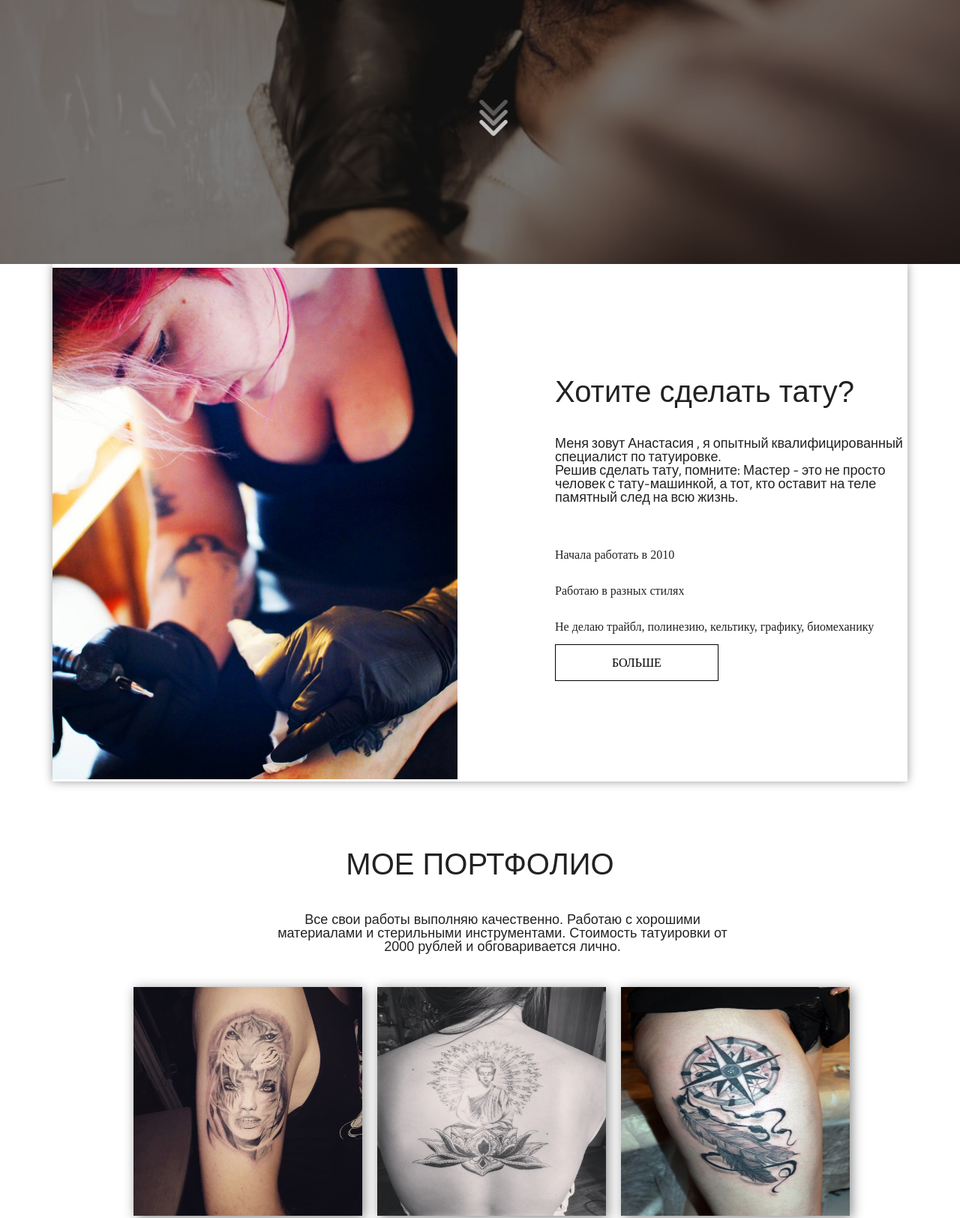
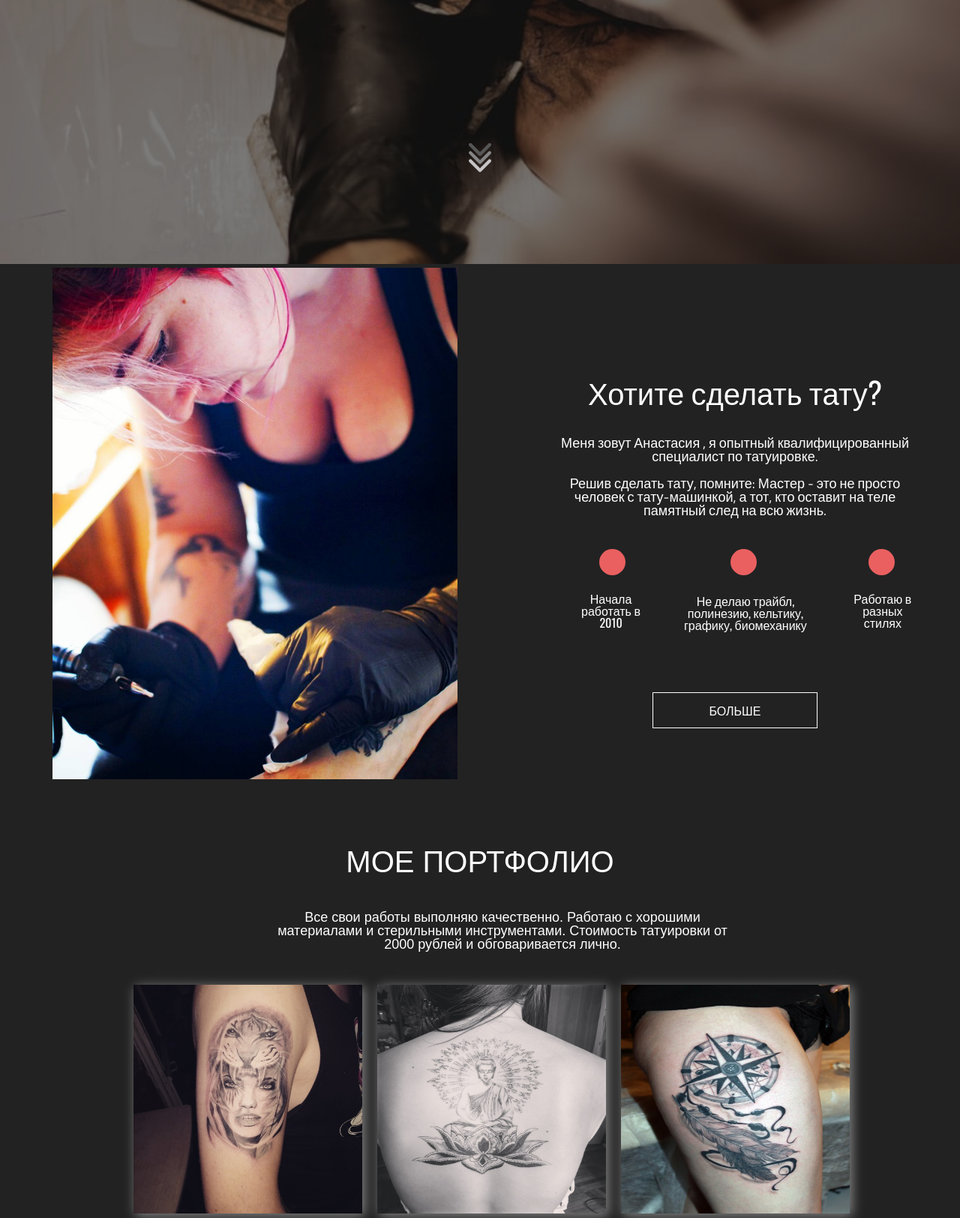
Before and after one commit to Flargoin/Tatoo.github.io, a plain HTML site: page index.html in a window 1280 px wide. Shown: the part 418-2042 px from the top of the page at 75% size. Drawn offline with nearby package versions, Linux system fonts and the light colour scheme.

Commit message:
Add files via upload

```diff
--- a/css/style.css
+++ b/css/style.css
@@ -1,6 +1,12 @@
+*{
+box-sizing: border-box;
+}
 html, body {padding:0; margin:0;}
 body{
     outline: none;
+    background-color: #222222;
+    color:#fff;
+    font-family: "Oswald", sans-serif;
 }
 .container{
     min-width: 1000px;
@@ -15,6 +21,7 @@ header{
     -webkit-background-size: cover;
     -o-background-size: cover;
     -moz-background-size: cover;
+    background-position: center;
 }
 header:after {
     content: '';
@@ -31,7 +38,7 @@ header:after {
     position: fixed;
     top: 0;
     display: flex;
-    justify-content: space-between;
+    justify-content: space-around;
     background:#000;
     background-size: cover;
     margin:0 auto;
@@ -57,7 +64,7 @@ header:after {
 }
 .logo span{
     font-size: 24px;
-    font-family: "Myriad Pro", sans-serif;
+
 }
 .logo a {
     color:#fff;
@@ -88,7 +95,7 @@ nav a:hover{
     color:#fff;
 }
 nav li a{
-    font-family: "Myriad Pro", sans-serif;
+
     font-size: 16px;
     color:#fff;
 
@@ -98,38 +105,41 @@ nav li a{
     z-index: 3;
     text-align: center;
     margin-left: 80px;
-    font-family: "Myriad Pro", sans-serif;
+
     font-size: 35px;
     color:#fff;
-    width: 1015px;
+    width: 90vw;
     padding-top: 300px;
     margin: 0 auto;
 }
 .features-block p{
     display: block;
     font-size: 30px;
-    font-family: "Myriad Pro",sans-serif;
     font-weight: 400;
 }
 .features-block h3{
     font-size: 35px;
-    font-family: "Myriad Pro",sans-serif;
+
     font-weight: 700;
     margin-bottom: 10px;
 }
+.features-btn {
+    text-align: center;
+    margin-top: 200px;
+}
 .features-btn img{
-    position: absolute;
-    top: 550px;
-    left: 500px;
-    width: 50px;
-    height: 50px;
+    width: 40px;
+    height: 40px;
+}
+.top{
+    min-width: 100vw;
 }
 
-.presentation{
+
+.presentation-inner{
     display: flex;
-    height: 690px;
-    box-shadow: 0px 0px 12px #999;
-    border: none;
+    margin:0 auto;
+    text-align: center;
 }
 .presentation-img img{
     width: 540px;
@@ -152,7 +162,6 @@ nav li a{
 }
 .presentation-title{
     font-size: 40px;
-    font-family: "Myriad", sans-serif;
     margin-bottom: 40px;
 }
 .presentation-descr{
@@ -163,23 +172,47 @@ nav li a{
     height: 120px;
 }
 .presentation-privilage{
+    display: flex;
     font-size: 18px;
     font-family: "Titillium Web",sans-serif;
     margin-bottom: 70px;
 }
+.presentation-privilege__inner{
+    display: flex;
+}
+.point{
+    width: 35px;
+    height: 35px;
+    border-radius: 50%;
+    background-color: #ea6060;
+    margin-left: 24px;
+    margin-bottom: 23px;
+}
+.point-2{
+width: 35px;
+height: 35px;
+border-radius: 50%;
+background-color: #ea6060;
+margin-left: 85px;
+margin-bottom: 26px;
+}
+
 .presentation-privilege li{
     margin-bottom: 32px;
+    margin-left: 35px;
 }
 .presentation-btn a{
     text-decoration: none;
-    color:#000;
+    color:#fff;
     padding: 15px 75px;
-    border:1px solid #000;
+    border:1px solid #fff;
     transition:0.3s;
+    margin-top: 50px;
+    display: inline-block;
 }
 .presentation-btn a:hover{
-    color:#fff;
-    background-color: #222;
+    color:#222;
+    background-color: #fff;
 }
 
 
@@ -214,7 +247,42 @@ nav li a{
     height: 305px;
     margin-left: 20px;
     box-shadow: 3px 3px 15px #888;
+
 }
+.portfolio-items a {
+    display: block;
+     position: relative;
+}
+.row-2 .item a{
+
+}
+.portfolio-items a:after {
+    content: '';
+     position: absolute;
+      top: 0; left: 0;
+       right: 0;
+        bottom: 0;
+         background: rgba(0,0,0,.5);
+         margin-left: 20px;
+           opacity: 0;
+        }
+
+.portfolio-items a:before {
+    content: '';
+    position: absolute;
+    top: 0; left: 0;
+    right: 0;
+    bottom: 0;
+    background-image: url(../img/magnifer.png);
+    background-repeat: no-repeat;
+    background-position: center;
+    opacity: 0;
+    transition: 1s;
+        }
+
+.portfolio-items a:hover:before,
+.portfolio-items a:hover:after { opacity: 1; }
+
 .row-1{
     margin-bottom: 120px;
     margin-left: 88px;
@@ -225,9 +293,9 @@ nav li a{
 }
 .portfolio-btn a{
     text-decoration: none;
-    color:#000;
+    color:#fff;
     padding: 15px 75px;
-    border:1px solid #000;
+    border:1px solid #fff;
     transition:0.3s;
     margin-left: 485px;
 }
@@ -235,8 +303,8 @@ nav li a{
     margin-bottom: 128px;
 }
 .portfolio-btn a:hover{
-    color:#fff;
-    background-color: #000;
+    color:#000;
+    background-color: #fff;
 }
 .portfolio-items .item{
 
--- a/index.html
+++ b/index.html
@@ -3,6 +3,7 @@
 <head>
     <meta charset="UTF-8">
     <meta name="viewport" content="width=device-width, initial-scale=1.0">
+    <link href="https://fonts.googleapis.com/css?family=Oswald:400,700&display=swap&subset=cyrillic" rel="stylesheet">
     <link href="https://fonts.googleapis.com/css?family=Titillium+Web:400,700&display=swap" rel="stylesheet">
     <link rel="stylesheet" href="slick/slick.css">
     <link rel="stylesheet" href="slick/slick-theme.css">
@@ -67,6 +68,7 @@
   <section class="top">
     <div class="container">
   <div class="presentation" id="presentation1">
+    <div class="presentation-inner">
     <div class="presentation-img">
       <img src="img/bV7mHpN-9CI.jpg" alt="Мастер">
     </div>
@@ -77,14 +79,14 @@
       </div>
 
       <div class="presentation-descr">
-        Меня зовут Анастасия , я опытный квалифицированный специалист  по татуировке.<br> Решив сделать тату, помните: Мастер - это не просто человек с тату-машинкой, а тот, кто оставит на теле памятный след на всю жизнь.
+        Меня зовут Анастасия , я опытный квалифицированный специалист  по татуировке.<br><br> Решив сделать тату, помните: Мастер - это не просто человек с тату-машинкой, а тот, кто оставит на теле памятный след на всю жизнь.
       </div>
 
       <div class="presentation-privilege">
-        <ul>
-          <li>Начала работать в 2010</li>
-          <li>Работаю в разных стилях</li>
-          <li>Не делаю трайбл, полинезию, кельтику, графику, биомеханику</li>
+        <ul class="presentation-privilege__inner">
+          <li><div class="point"></div> Начала работать в 2010</li>
+          <li><div class="point-2"></div>Не делаю трайбл, полинезию, кельтику, графику, биомеханику</li>
+          <li><div class="point"></div>Работаю в разных стилях</li>
         </ul>
 
       </div>
@@ -92,7 +94,8 @@
       <a href="#">БОЛЬШЕ</a>
     </div>
     </div>
-  </div>
+</div>
+</div>
 </section>
     <section class="portfolio" id="portfolio1">
     <div class="container">
@@ -121,15 +124,15 @@
   </section>
 
   <section class="reviews">
+    <div class="container">
     <div class="reviews-inner">
     <div class="reviews-title">
       ОТЗЫВЫ
     </div>
     <div class="reviews-slider">
-      <div class="reviews-slider-item">
+      <div class="reviews-slider-block">
       <div class="reviews-img">
         <img src="img/reviews-img.jpg" alt="Фото">
-      </div>
       </div>
 
       <div class="reviews-text">
@@ -138,19 +141,44 @@
       <div class="reviews-name">
         Анастасия Шиленко
       </div>
-
-      <div class="reviews-slider-item">
-        <div class="reviews-img">
-          <img src="img/reviews-img.jpg" alt="Фото">
+    </div>
+        <div class="reviews-slider-block">
+          <div class="reviews-img">
+            <img src="img/reviews-img.jpg" alt="Фото">
+          </div>
+          <div class="reviews-text">
+            Спасибо большое Анастасие! Очень внимательный мастер! помогла выбрать прекрасное тату! Я довольная на все 100%
+          </div>
+          <div class="reviews-name">
+            Анастасия Шиленко
+          </div>
         </div>
 
-        <div class="reviews-text">
-          Спасибо большое Анастасие! Очень внимательный мастер! помогла выбрать прекрасное тату! Я довольная на все 100%
-        </div>
-        <div class="reviews-name">
-          Анастасия Шиленко
-        </div>
 
+          <div class="reviews-slider-block">
+            <div class="reviews-img">
+              <img src="img/reviews-img.jpg" alt="Фото">
+            </div>
+            <div class="reviews-text">
+              Спасибо большое Анастасие! Очень внимательный мастер! помогла выбрать прекрасное тату! Я довольная на все 100%
+            </div>
+            <div class="reviews-name">
+              Анастасия Шиленко
+            </div>
+          </div>
+
+            <div class="reviews-slider-block">
+              <div class="reviews-img">
+                <img src="img/reviews-img.jpg" alt="Фото">
+              </div>
+              <div class="reviews-text">
+                Спасибо большое Анастасие! Очень внимательный мастер! помогла выбрать прекрасное тату! Я довольная на все 100%
+              </div>
+              <div class="reviews-name">
+                Анастасия Шиленко
+              </div>
+            </div>
+  </div>
 
     </div>
     </div>
--- a/js/slider.js
+++ b/js/slider.js
@@ -2,3 +2,8 @@ $(document).ready(function(){
     $('.features-slider').slick({
     });
   });
+
+  $(document).ready(function(){
+    $('reviews-slider').slick({
+    });
+  });
```
Also changed, not shown: img/magnifer.png (added).
